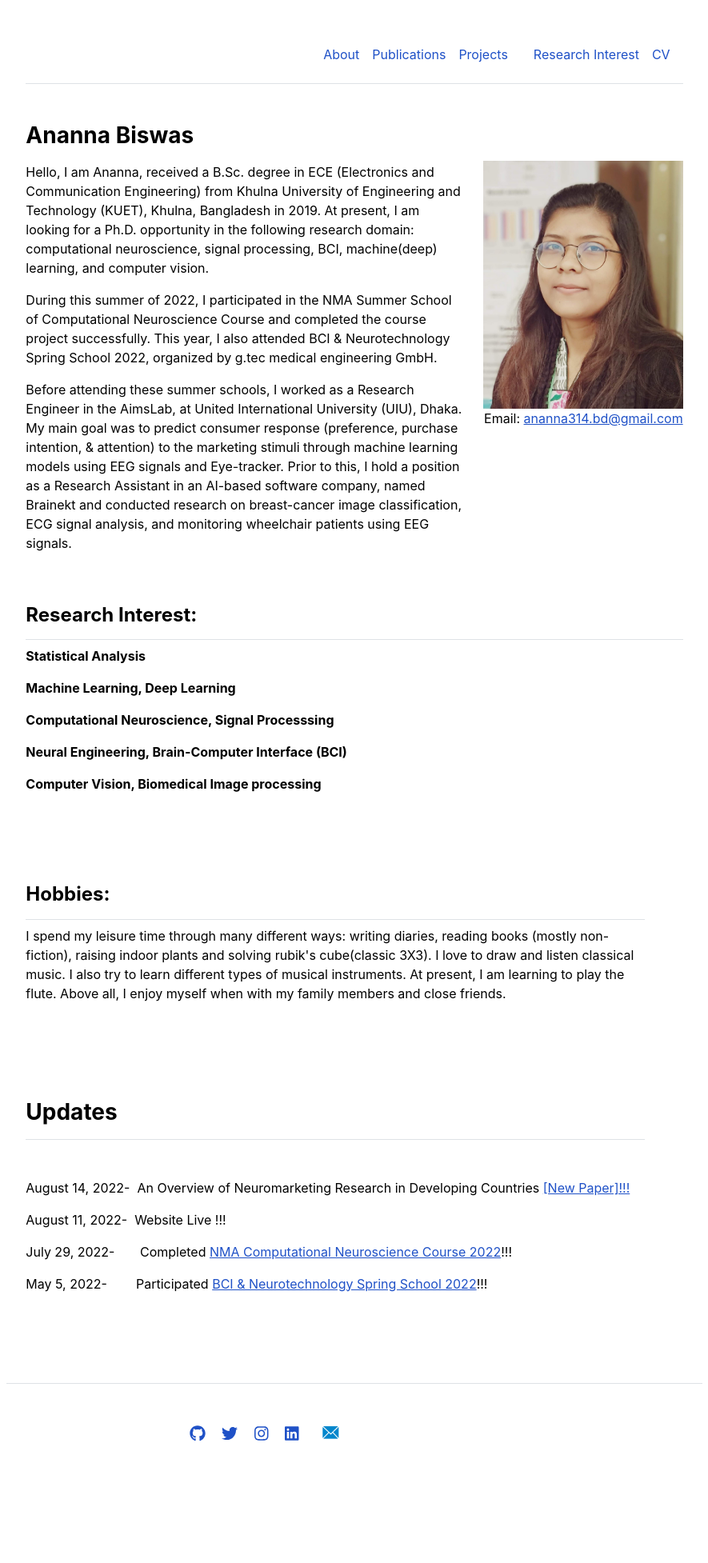
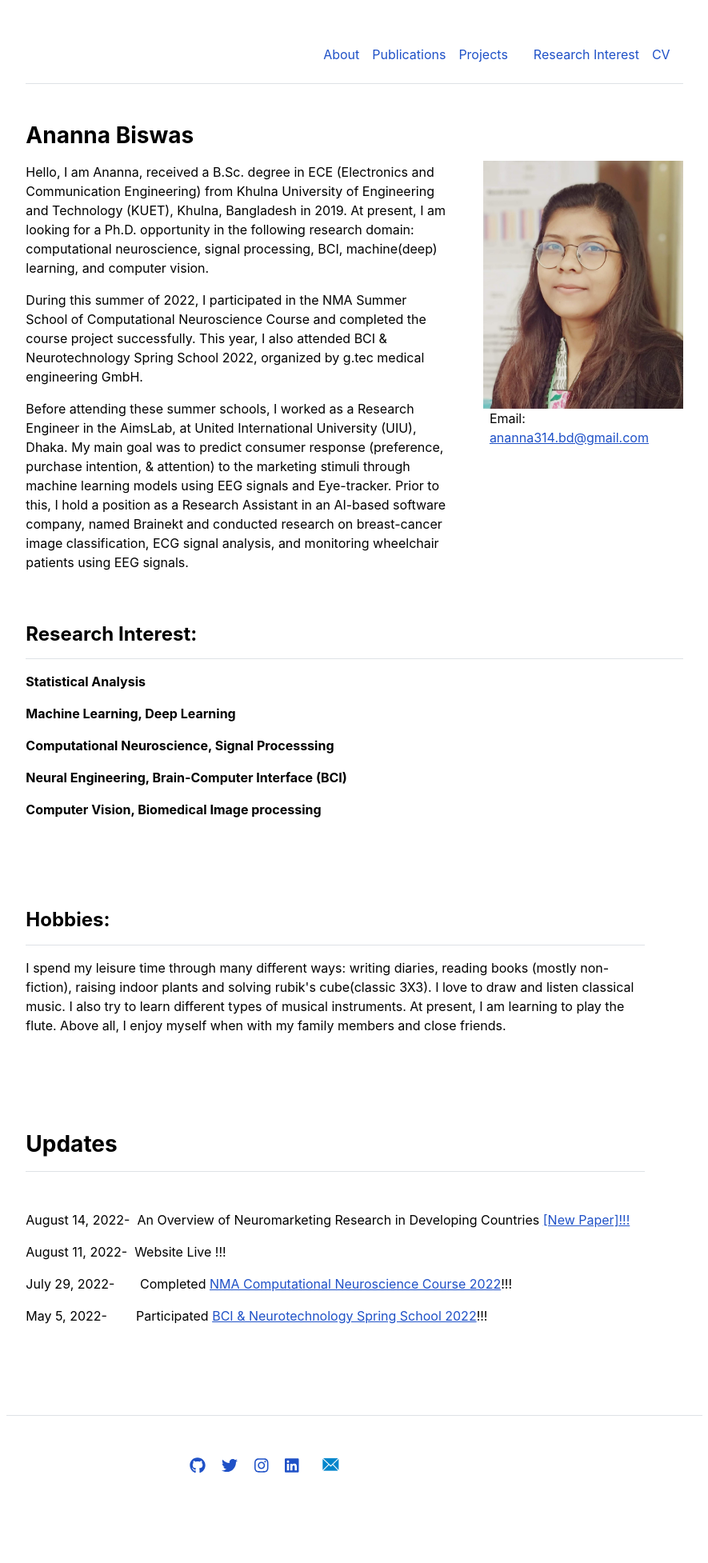
Before and after one commit to Anannabiswas/anannabiswas.github.io, a Jekyll site: the page built from index.md, in a window 1280 px wide. Shown: the whole page at 80% size, without its empty margins (197-1082 px from the left). Built offline with Jekyll 4.4.1, drawn with Linux system fonts in a browser that asks for light colours; before the commit the page ends 1914 px from its top, so only the background shows below that.

Commit message:
Update home.html

```diff
--- a/_layouts/home.html
+++ b/_layouts/home.html
@@ -2,7 +2,7 @@
 layout: default
 ---
 
-<div class="row g-0 mb-5">
+<div class="row g-5 mb-5">
   <div class="col-md-8">
     <h3 class="fw-bold">Ananna Biswas</h3>
     <p>
@@ -23,7 +23,7 @@ layout: default
 
  <div class="row g-5 mb-2">
    <div class="col-md-12">
-    <h4 class="fw-bold border-bottom pb-3 mb-2">Research Interest:</h4>
+    <h4 class="fw-bold border-bottom pb-3 mb-3">Research Interest:</h4>
     <P><b>Statistical Analysis</b> </p>
     <p><b> Machine Learning, Deep Learning</b> </p>
     <p><b>Computational Neuroscience, Signal Processsing</b> </p>
@@ -34,7 +34,7 @@ layout: default
 
   <div class="row g-5 mb-2">
    <div class="col-md-12">
-   <h4 class="fw-bold border-bottom pb-3 mb-2">Hobbies:</h4>
+   <h4 class="fw-bold border-bottom pb-3 mb-3">Hobbies:</h4>
    <p>
     I spend my leisure time through many different ways: writing diaries, reading books (mostly non-fiction), raising indoor plants and solving
     rubik's cube(classic 3X3). I love to draw and listen classical music. I also try to learn different types of musical instruments. At present, I am learning to play
```
